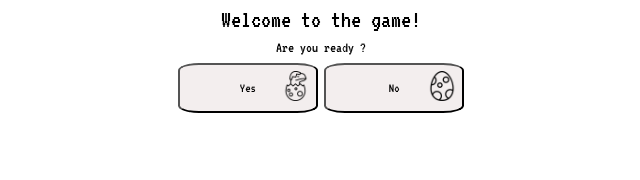
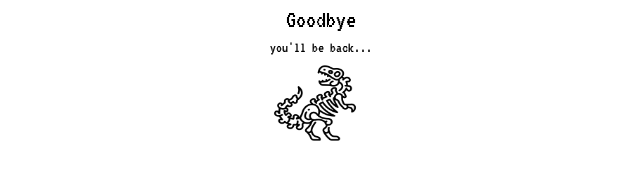
Before and after one commit to Alveek/dino-game, a plain HTML site: page index.html in a window 1280 px wide. Shown: the part 68-248 px from the top of the page, without its empty margins (319-959 px from the left). Drawn offline with Linux system fonts and the light colour scheme.

Commit message:
dev: added finish page

```diff
--- a/index.html
+++ b/index.html
@@ -15,32 +15,48 @@
 
 <body>
   <main class="main">
-  <header class="header">
-   <h1 class="header__title">Dino-game</h1>
-   <img class="header__icon" src="./img/fossil.png" alt="dino game logo">
-  </header>
-      <section class="page-start" aria-label="page start">
-      <div class="page-start__item">
-        <h2 class="page-start__title">Welcome to the game!</h2>
-        <p class="page-start__question">Are you ready ?</p>
+
+    <header class="header">
+      <h1 class="header__title">Dino-game</h1>
+      <img class="header__icon" src="./img/fossil.png" alt="dino game logo">
+    </header>
+
+    <section class="page" aria-label="page start">
+      <div class="page__item">
+        <h2 class="page__title">Welcome to the game!</h2>
+        <p class="page__question">Are you ready ?</p>
         <div class="main__btn-box">
-           <button class="game__btn game__btn-yes " > <img class="game__icon-btn" src="./img/dinosaur-yes.png" alt="btn-exit">Yes</button>
-       <button class="game__btn game__btn-no"> <img class="game__icon-btn" src="./img/egg-no.png" alt="btn-exit">No</button>
+          <button class="game__btn game__btn-yes "> <img class="game__icon-btn" src="./img/dinosaur-yes.png"
+              alt="btn-exit">Yes</button>
+          <button class="game__btn game__btn-quit game__btn-no"> <img class="game__icon-btn" src="./img/egg-no.png"
+              alt="btn-exit">No</button>
         </div>
-
       </div>
     </section>
-      <section class="game__box" aria-label="game page">
+
+        <section class="page active" aria-label="page start">
+      <div class="page__item">
+        <h2 class="page__title">Goodbye</h2>
+        <p class="page__question">you'll be back...</p>
+           <img class="page__icon" src="./img/dinosaur-skeleton.png" alt="">
+      </div>
+    </section>
+
+    <section class="game__box" aria-label="game page">
       <div class="game">
         <div id="dino"></div>
         <div id="cactus"></div>
       </div>
       <div class="main__btn-box">
-       <button class="game__btn game__btn-jump"> <img class="game__icon-btn" src="./img/dino-foot.png" alt="btn jump">Jump</button>
-        <button class="game__btn game__btn-quit " > <img class="game__icon-btn" src="./img/exit.png" alt="btn-exit">Exit game</button>
+        <button class="game__btn game__btn-jump"> <img class="game__icon-btn" src="./img/dino-foot.png"
+            alt="btn jump">Jump</button>
+        <button class="game__btn game__btn-quit "> <img class="game__icon-btn" src="./img/exit.png" alt="btn-exit">Exit
+          game</button>
       </div>
+    </section>
 
-    </section>
+
+
     <script type="text/javascript" src="./script.js"></script>
   </main>
 
--- a/style.css
+++ b/style.css
@@ -87,7 +87,6 @@
 
 
 .game__box {
-  /* display: grid; */
   display: none;
   max-width: 700px;
   min-height: 400px;
@@ -96,6 +95,9 @@
   padding: 20px;
   margin: 0 auto;
 }
+
+
+
 
 .game__btn {
   width: 140px;
@@ -142,11 +144,12 @@ background-color: #bbb5b5cc;
   animation: cactusMove 2s infinite linear;
 }
 
-.page-start {
+.page {
+ display: none;
  max-width: 400px;
 }
 
-.page-start__item {
+.page__item {
   width: 100%;
   display: flex;
   flex-direction: column;
@@ -154,11 +157,30 @@ background-color: #bbb5b5cc;
   text-align: center;
 }
 
-.page-start__title {
+.page__title {
   font-size: 25px;
   font-weight: 400;
 }
-.page-start__question{
+.page__question{
    font-size: 15px;
   font-weight: 400;
 }
+.page__icon{
+   width: 90px;
+  height: 80px;
+  color: aqua;
+}
+
+
+
+
+
+
+
+
+
+
+
+.active{
+  display: flex;
+}
```
Also changed, not shown: img/dinosaur-skeleton.png (added).
